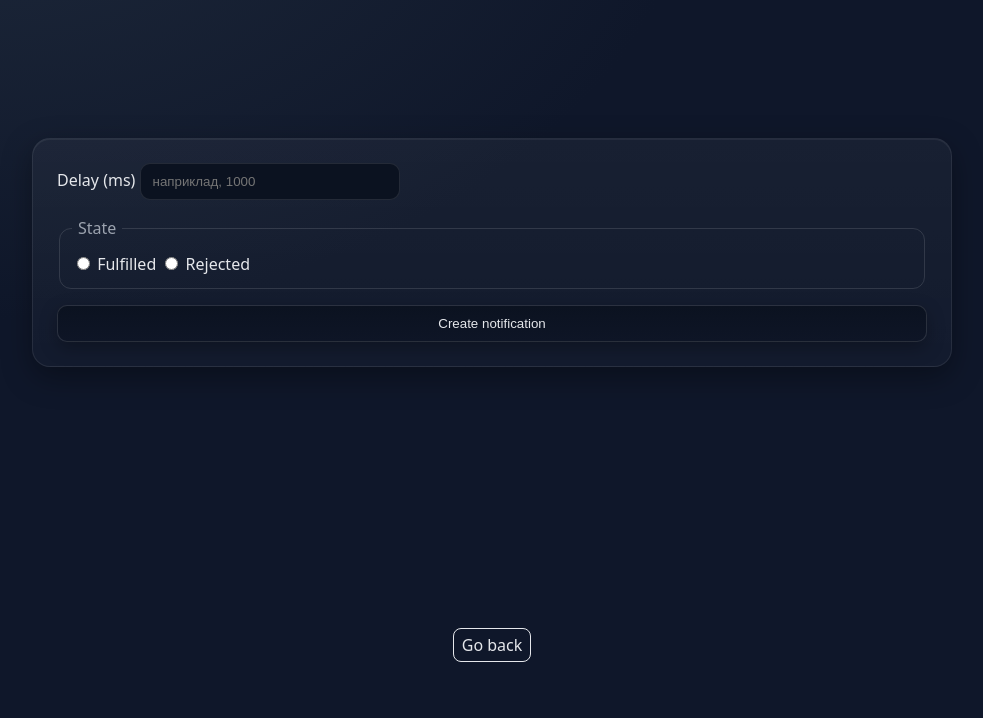
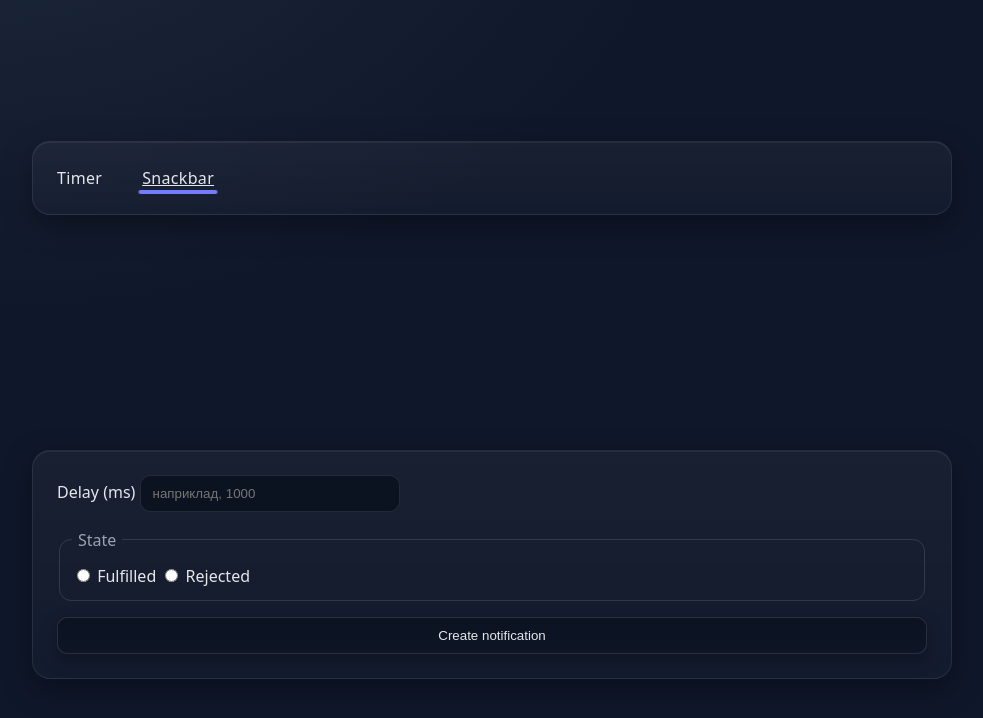
Before and after one commit to Davei2023/goit-js-hw-10, a plain HTML site: page 2-snackbar.html in a window 1280 px wide. Shown: the whole page, without its empty margins (148-1131 px from the left). Drawn offline with Linux system fonts and the light colour scheme.

Commit message:
Deploying to gh-pages from @ Davei2023/goit-js-hw-10@dbd707228c4c55cce25fa3295ee6fccf2509e206 🚀

```diff
--- a/2-snackbar.html
+++ b/2-snackbar.html
@@ -11,11 +11,28 @@
     <link rel="stylesheet" crossorigin href="/goit-js-hw-10/assets/styles-BEmVWWjs.css">
   </head>
   <body>
+    <header class="header">
+      <div class="container">
+        <nav class="nav">
+          <ul class="nav-list">
+            <li class="nav-item"><a class="nav-link" href="./1-timer.html">Timer</a></li>
+            <li class="nav-item"><a class="nav-link active" href="./2-snackbar.html">Snackbar</a></li>
+          </ul>
+        </nav>
+      </div>
+    </header>
+
     <div class="container">
       <form class="form" id="promise-form">
         <label>
           Delay (ms)
-          <input type="number" name="delay" min="0" step="100" placeholder="наприклад, 1000" required />
+          <input
+            type="number"
+            name="delay"
+            min="0"
+            step="100"
+            placeholder="наприклад, 1000"
+            required />
         </label>
 
         <fieldset>
@@ -27,7 +44,6 @@
         <button type="submit">Create notification</button>
       </form>
     </div>
-<a class="back-link" href="./index.html">Go back</a>
 
   </body>
 </html>
--- a/2-snackbar.js
+++ b/2-snackbar.js
@@ -1,2 +1,2 @@
-import"./assets/modulepreload-polyfill-B5Qt9EMX.js";/* empty css                      */import{i}from"./assets/vendor-BYNj076e.js";const s=document.getElementById("promise-form");s.addEventListener("submit",n=>{n.preventDefault();const o=new FormData(s),e=Number(o.get("delay")),r=o.get("state");if(Number.isNaN(e)||e<0){i.error({title:"Invalid input",message:"Delay must be a non-negative number",position:"topRight"});return}const m=s.querySelector('button[type="submit"]');m.disabled=!0,new Promise((t,a)=>{setTimeout(()=>{r==="fulfilled"?t(e):a(e)},e)}).then(t=>{i.success({message:`✅ Fulfilled promise in ${t}ms`,position:"topRight",timeout:3e3})}).catch(t=>{i.error({message:`❌ Rejected promise in ${t}ms`,position:"topRight",timeout:3e3})}).finally(()=>{m.disabled=!1})});
+import"./assets/modulepreload-polyfill-B5Qt9EMX.js";/* empty css                      */import{i as s}from"./assets/vendor-BYNj076e.js";console.log("snackbar.js loaded");const i=document.getElementById("promise-form");i.addEventListener("submit",m=>{m.preventDefault();const o=new FormData(i),e=Number(o.get("delay")),r=o.get("state");if(Number.isNaN(e)||e<0){s.error({title:"Invalid input",message:"Delay must be a non-negative number",position:"topRight"});return}const n=i.querySelector('button[type="submit"]');n.disabled=!0,new Promise((t,a)=>{setTimeout(()=>{r==="fulfilled"?t(e):a(e)},e)}).then(t=>{s.success({message:`✅ Fulfilled promise in ${t}ms`,position:"topRight",timeout:3e3})}).catch(t=>{s.error({message:`❌ Rejected promise in ${t}ms`,position:"topRight",timeout:3e3})}).finally(()=>{n.disabled=!1})});
 //# sourceMappingURL=2-snackbar.js.map
```
Also changed, not shown: 1-timer.html (+32 -5 lines), 1-timer.js (+1 -1 lines), index.html (+1 -0 lines), 2 other files.
